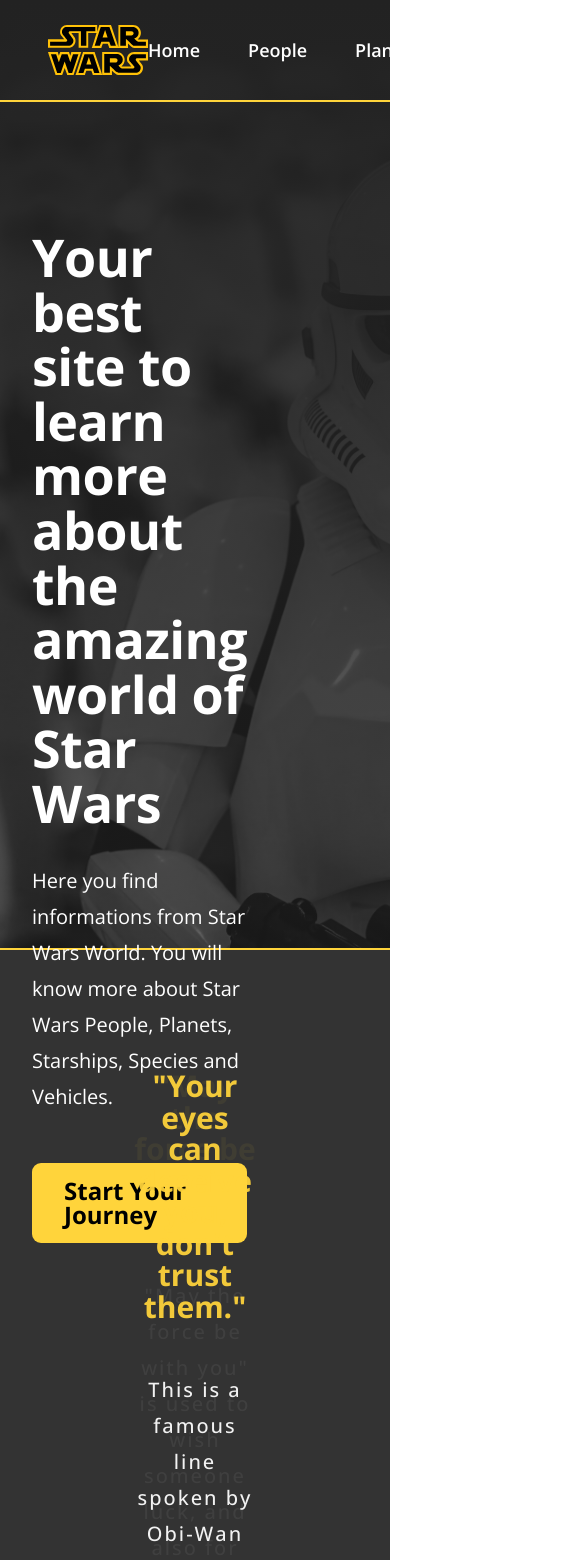
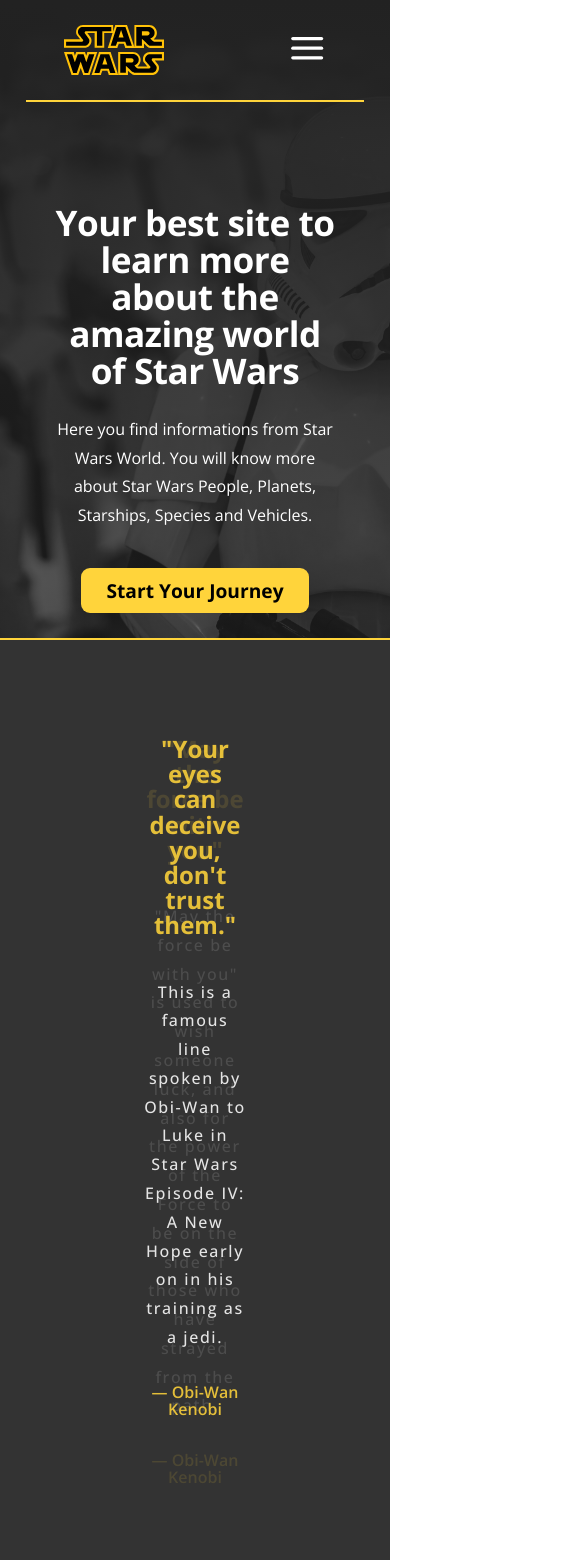
Before and after one commit to mateuscesarglima/swapi-react, a React (Create React App) app: page / in a window 390 px wide. Shown: the top 1560 px of the page, 585 px wide, since content can reach past the window. Built offline with nearby package versions, Linux system fonts and the light colour scheme.

Commit message:
feat(STAR-9) implemented menu hamburguer

```diff
--- a/src/components/layouts/carousel/Carousel.css
+++ b/src/components/layouts/carousel/Carousel.css
@@ -2,7 +2,14 @@
   padding: 9rem 0 7rem 0;
   border-bottom: 2px solid var(--primary-color);
   background-color: #333;
+
 }
+
+.carousel{
+  max-width: 120rem;
+  margin: 0 auto;
+}
+
 .carousel-title {
   color: var(--primary-color);
   font-size: 3rem;
@@ -67,5 +74,4 @@
 
 .slick-prev:before, .slick-next:before{
   font-size: 5rem;
-
 }
--- a/src/components/layouts/carousel/Carousel.jsx
+++ b/src/components/layouts/carousel/Carousel.jsx
@@ -49,9 +49,8 @@
       usedBy: "Qui-Gon Jinn",
     },
     {
-      phrase: "Luke, i'm your father",
-      description:
-        "Iconic quote by Darth Vader.",
+      phrase: "Luke, I'm your father",
+      description: "Iconic quote by Darth Vader.",
       usedBy: "Darth Vader",
     },
   ];
@@ -70,7 +69,7 @@
 
   return (
     <div className="carousel-container">
-      <Container>
+      <div className="carousel">
         <div className="slider-container">
           <Slider {...settings}>
             {data.map((item, index) => (
@@ -82,7 +81,7 @@
             ))}
           </Slider>
         </div>
-      </Container>
+      </div>
     </div>
   );
 };
--- a/src/components/layouts/loader/Loader.jsx
+++ b/src/components/layouts/loader/Loader.jsx
@@ -2,7 +2,7 @@
 import styles from "./Loader.module.css";
 
 
-const Loader = ({ color, size}) => {
+const Loader = ({color, size}) => {
   return (
     <div className={styles.loaderContainer}>
       <SpinnerDotted color={color} size={size}/>
--- a/src/components/layouts/navbar/NavBar.css
+++ b/src/components/layouts/navbar/NavBar.css
@@ -26,3 +26,25 @@
 .main-nav-link:active {
     color: var(--primary-color);
 }
+
+.btn-mobile-nav{
+    border: none;
+    background: none;
+    cursor: pointer;
+    display: none;
+    z-index: 9999;
+}
+
+.icon-mobile-nav{
+    color: #FFF;
+    width: 4.8rem;
+    height: 4.8rem;
+}
+
+.menu-hamburguer:hover{
+    stroke: var(--primary-color);
+}
+
+.icon-mobile-nav[name="close"]{
+    display: none;
+}
--- a/src/components/layouts/navbar/NavBar.jsx
+++ b/src/components/layouts/navbar/NavBar.jsx
@@ -1,8 +1,16 @@
 import logo from "../../../img/star-wars-144px.svg";
+import { FiMenu } from "react-icons/fi";
+import { RiCloseFill } from "react-icons/ri";
 import { Link } from "react-router-dom";
 import "./NavBar.css";
 
 const NavBar = () => {
+  const handleMenu = (e) => {
+    e.preventDefault();
+    const navBox = document.querySelector(".nav-box");
+    navBox.classList.toggle("nav-open");
+  };
+
   return (
     <nav className="nav-box">
       <div className="img-box">
@@ -42,6 +50,16 @@
           </li>
         </ul>
       </div>
+      <button className="btn-mobile-nav">
+        <FiMenu className="icon-mobile-nav"
+         name="menu"
+         onClick={handleMenu} />
+        <RiCloseFill
+          className="icon-mobile-nav"
+          name="close"
+          onClick={handleMenu}
+        />
+      </button>
     </nav>
   );
 };
--- a/src/index.js
+++ b/src/index.js
@@ -3,6 +3,7 @@
 import { BrowserRouter as Router } from "react-router-dom";
 import App from "./App";
 import "./index.css";
+import "./queries.css";
 
 const root = ReactDOM.createRoot(document.getElementById("root"));
 root.render(
--- /dev/null
+++ b/src/queries.css
@@ -0,0 +1,119 @@
+/********************************/
+/* BELOW 1300px (Smaller Desktops)*/
+/********************************/
+
+@media (max-width: 81em) {
+  .hero {
+    max-width: 120rem;
+  }
+  .heading-primary {
+    font-size: 4.4rem;
+  }
+  .carousel {
+    max-width: 100rem;
+  }
+}
+
+/********************************/
+/* BELOW 1200px (Landscape Tablets)*/
+/********************************/
+
+@media (max-width: 75em) {
+  html {
+    font-size: 56.25%;
+  }
+
+  .grid {
+    column-gap: 4.8rem;
+    row-gap: 6.4rem;
+  }
+  .heading-secondary {
+    font-size: 3.6rem;
+  }
+  .header {
+    padding: 0 3.2rem;
+  }
+}
+
+/********************************/
+/* BELOW 1050 (Landscape Tablets)*/
+/********************************/
+
+@media (max-width: 66em) {
+  .slick-prev:before,
+  .slick-next:before {
+    display: none;
+  }
+}
+
+/********************************/
+/* BELOW 950px (Landscape Tablets)*/
+/********************************/
+
+@media (max-width: 59em) {
+  html {
+    font-size: 50%;
+  }
+  .hero {
+    grid-template-columns: 1fr;
+  }
+  .header {
+    height: 80rem;
+  }
+  .hero-text-box {
+    text-align: center;
+  }
+  .carousel {
+    max-width: 90rem;
+    padding: 0 8rem;
+    gap: 6.4rem;
+  }
+
+  .btn-mobile-nav {
+    display: block;
+  }
+
+  .navigation {
+    background-color: #333;
+    position: absolute;
+    top: 0;
+    left: 0;
+    width: 100%;
+    height: 100vh;
+    display: flex;
+    flex-direction: column;
+    justify-content: center;
+    align-items: center;
+    transition: all 0.5s;
+    opacity: 0;
+    pointer-events: none;
+    visibility: hidden;
+  }
+
+  .main-nav-list {
+    display: flex;
+    flex-direction: column;
+    justify-content: center;
+    align-items: center;
+    gap: 6rem;
+  }
+
+  .main-nav-link:link,
+  .main-nav-link:visited {
+    font-size: 3rem;
+  }
+
+  .nav-open .navigation {
+    opacity: 1;
+    pointer-events: auto;
+    visibility: visible;
+  }
+
+  .nav-open .icon-mobile-nav[name="close"] {
+    display: block;
+  }
+
+  .nav-open .icon-mobile-nav[name="menu"] {
+    display: none;
+  }
+}
```
Also changed, not shown: src/components/pages/People.jsx (+7 -1 lines). Lines whose indentation alone changed are shown as unchanged.
